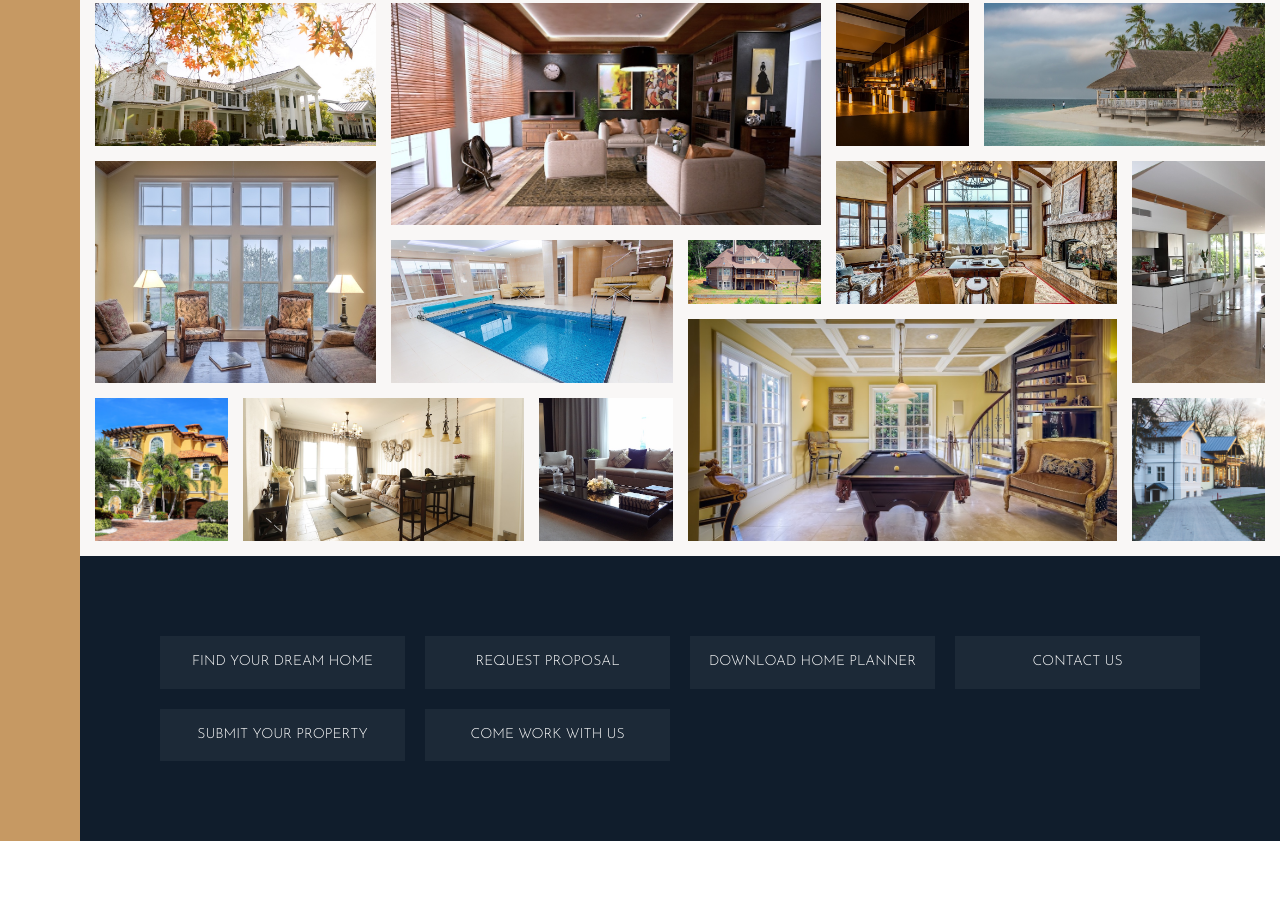
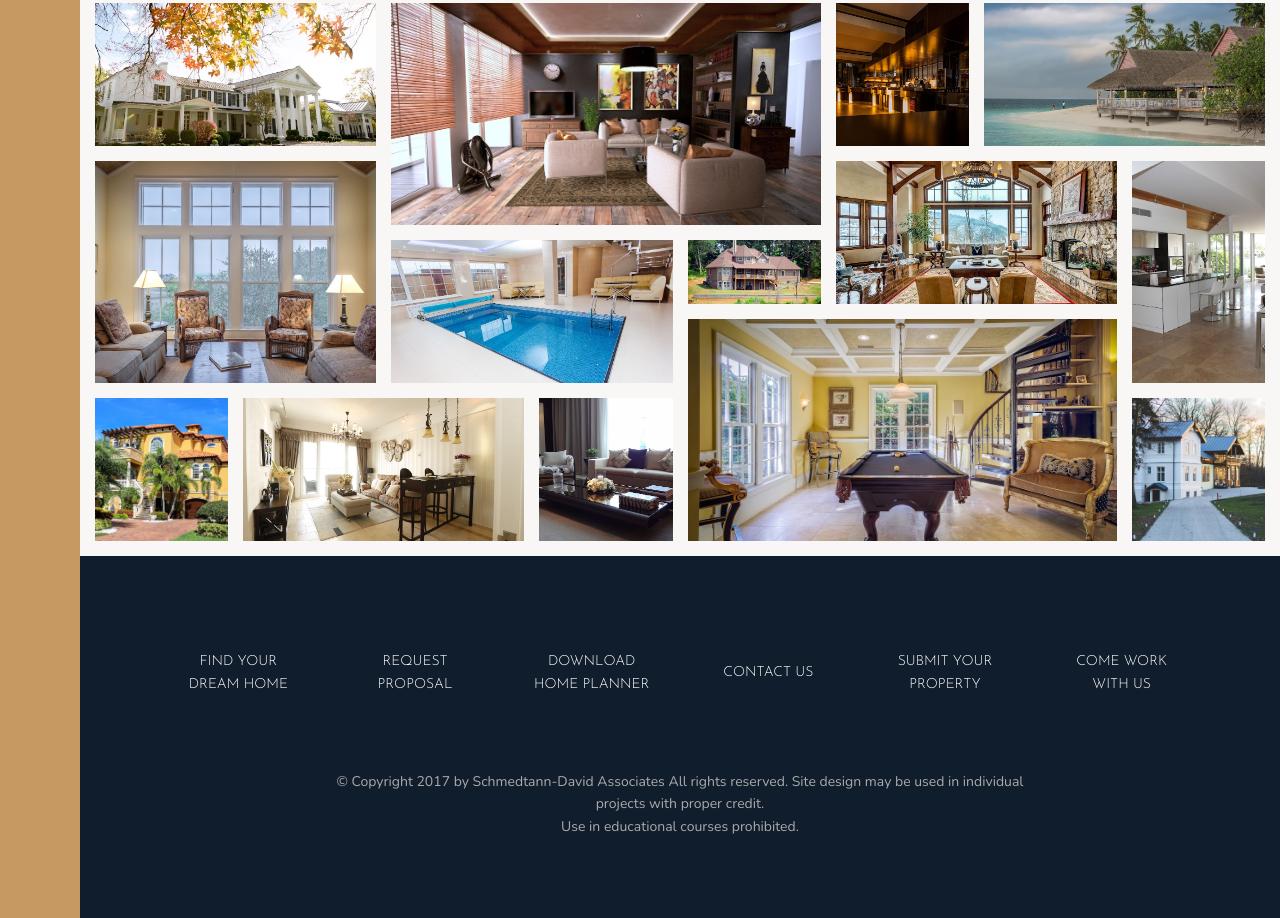
Before and after one commit to thomruns/NexterTKD, a website: page index.html in a window 1280 px wide. Shown: the part 3072-3990 px from the top of the page. Before the commit the page ends 3913 px from the top, so only its background shows below. Drawn offline with nearby package versions, Linux system fonts and the light colour scheme.

Commit message:
Footer content and styling completed

```diff
--- a/index.html
+++ b/index.html
@@ -307,6 +307,9 @@
                 <li class="nav__item"><a href="#" class="nav__link">Submit your property</a></li>
                 <li class="nav__item"><a href="#" class="nav__link">Come work with us</a></li>
             </ul>
+            <p class="copyright">
+                &copy; Copyright 2017 by Schmedtann-David Associates All rights reserved. Site design may be used in individual projects with proper credit. <br> Use in educational courses prohibited.
+            </p>
         </footer>
     </body>
 </html>
--- a/sass/_footer.scss
+++ b/sass/_footer.scss
@@ -7,15 +7,9 @@
 .nav {
     list-style: none;
     display: grid;
-    grid-template-columns: repeat(auto-fit, minmax150rem, 1fr));
+    grid-template-columns: repeat(auto-fit, minmax(15rem, 1fr));
     grid-gap: 2rem;
-    align-items: center
-
-    &__item {
-
-
-
-    }
+    align-items: center;
 
     &__link:link,
     &__link:visited {
@@ -27,9 +21,24 @@
         text-align: center;
         padding: 1.5rem;
         display: block;
+        transition: all .2s;
 
-        background-color: rgba(#fff, .05);
+    }
 
+    &__link:hover,
+    &__link:active {
+        background-color: rgba(#fff, .25);
+        transform: translateY(-3px);
 
     }
 }
+
+.copyright {
+    font-size: 1.4rem;
+    color: $color-grey-light-2;
+    margin-top: 6rem;
+    text-align: center;
+    margin-left: auto;
+    margin-right: auto;
+    width: 70%;
+}
```
Also changed, not shown: README.md, css/style.css.
